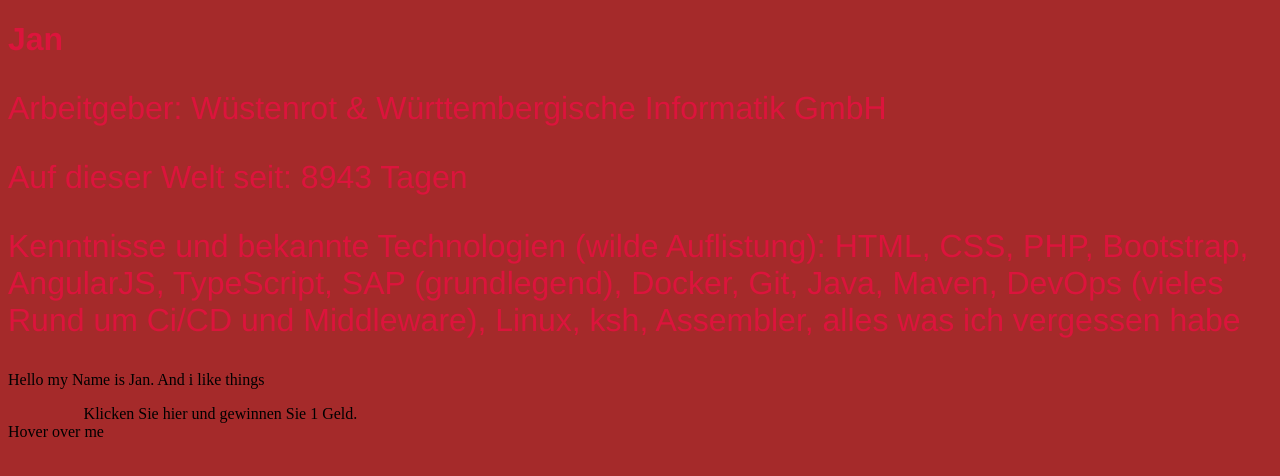
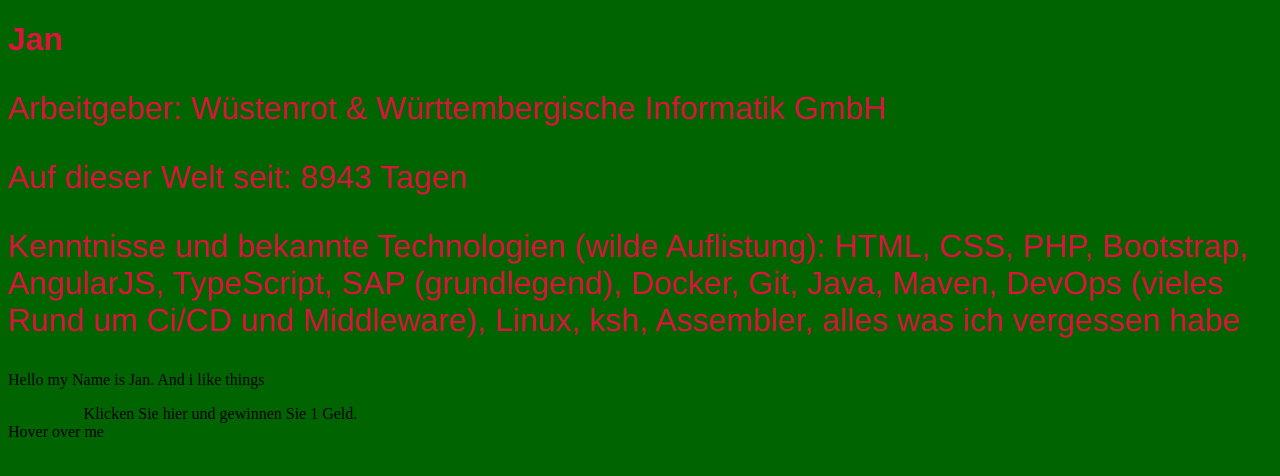
Before and after one commit to Yonkske/TeamBanane, a plain HTML site: page index.html in a window 1280 px wide. Drawn offline with Linux system fonts and the light colour scheme.

Commit message:
Color Change again

```diff
--- a/index.html
+++ b/index.html
@@ -13,7 +13,7 @@
 
 /* Popup container */
 body {
-    background-color:brown;
+    background-color:darkgreen;
 }
 
 .font{
```
